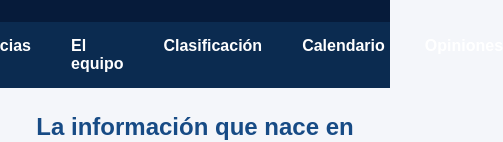
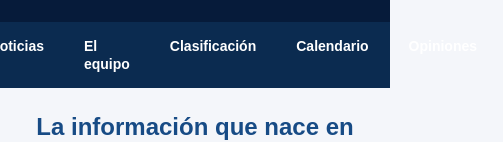
Before and after one commit to lavozdelinarejos/lavozdelinarejos.github.io, a plain HTML site: page index.html in a window 390 px wide. Shown: the part 421-563 px from the top of the page, 503 px wide, since content can reach past the window. Drawn offline with Linux system fonts and the light colour scheme.

Commit message:
Add files via upload

```diff
--- a/style.css
+++ b/style.css
@@ -314,6 +314,18 @@ max-width: 850px;
 /* ADAPTACIÓN A MÓVILES */
 
 @media (max-width: 768px) {
+    nav {
+        display: flex;
+        flex-wrap: wrap;
+        justify-content: center;
+        gap: 12px;
+        padding: 15px 8px;
+    }
+
+    nav a {
+        font-size: 14px;
+    }
+
     .clasificacion {
         margin: 20px 10px;
         padding: 15px;
```
